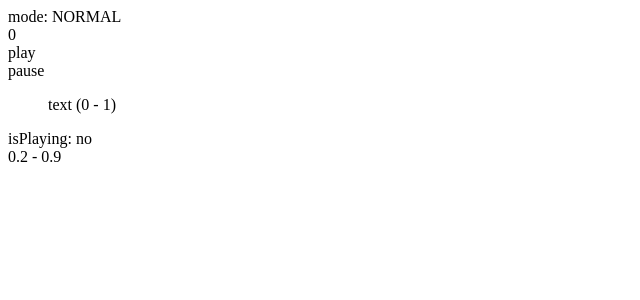
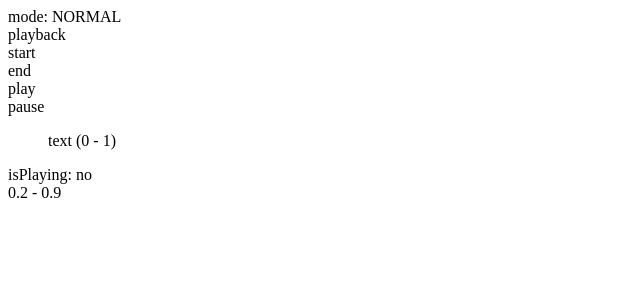
Before and after one commit to neojski/transcribe, a React app: page / in a window 1280 px wide. Shown: the top 300 px of the page, without its empty margins (0-640 px from the left). Built offline with nearby package versions, Linux system fonts and the light colour scheme; what mousetrap would draw is missing.

Commit message:
Add progress bars

```diff
--- a/src/actions/index.js
+++ b/src/actions/index.js
@@ -82,3 +82,10 @@ export const commit = () => {
     dispatch(play());
   }
 }
+
+export const setDuration = (duration) => {
+  return {
+    type: 'SET_DURATION',
+    duration,
+  };
+}
--- a/src/components/Chunks.js
+++ b/src/components/Chunks.js
@@ -1,6 +1,6 @@
 import React from 'react'
 import { connect } from 'react-redux'
-import { addChunk, setCurrentTime, play, pause } from '../actions'
+import { addChunk, setCurrentTime, play, pause, setDuration } from '../actions'
 import { Video } from './Video'
 
 const mapStateToProps = (state) => {
@@ -28,14 +28,25 @@ const mapDispatchToProps = (dispatch) => {
     },
     pause: () => {
       dispatch(pause());
+    },
+    setDuration: (duration) => {
+      dispatch(setDuration(duration));
     }
   }
 }
 
-const Chunks = ({ mode, video, chunks, current, onClick, setCurrentTime, play, pause }) => (
-  <div>
+const Chunks = ({ mode, video, chunks, current, onClick, setCurrentTime, play, pause, setDuration }) => {
+  let calc = (time) => {
+    return video.duration ? (time / video.duration) * 100 + '%' : 0
+  };
+
+  return <div>
     <div>mode: {mode}</div>
-    <div>{video.currentTime}</div>
+
+    <div><div style={{background: 'lightblue', width: calc(video.currentTime)}}>playback</div></div>
+    <div><div style={{background: 'yellowgreen', width: calc(current.start)}}>start</div></div>
+    <div><div style={{background: '#eee', width: calc(current.end)}}>end</div></div>
+
     <div onClick={play}>play</div>
     <div onClick={pause}>pause</div>
     <ul>
@@ -43,12 +54,12 @@ const Chunks = ({ mode, video, chunks, current, onClick, setCurrentTime, play, p
         <div key={chunk.id} onClick={() => onClick(current, 'new text')}>{chunk.data} ({chunk.start} - {chunk.end})</div>
       )}
     </ul>
-    <Video pause={pause} play={play} tick={setCurrentTime} isPlaying={video.isPlaying} startTime={current.start} endTime={current.end} currentTime={video.currentTime} />
+    <Video pause={pause} duration={setDuration} play={play} tick={setCurrentTime} isPlaying={video.isPlaying} startTime={current.start} endTime={current.end} currentTime={video.currentTime} />
     <div className="current">
       {current.start} - {current.end}
     </div>
   </div>
-);
+};
 
 
 const ChunksComponent = connect(
--- a/src/components/Video.js
+++ b/src/components/Video.js
@@ -64,6 +64,7 @@ export class Video extends React.Component {
 
   handleReady (e) {
     this._player = e.target;
+    this.props.duration(this._player.getDuration());
   }
 
   render () {
@@ -75,7 +76,7 @@ export class Video extends React.Component {
     };
     return <div>
       <div>isPlaying: {this.props.isPlaying ? 'yes' : 'no'}</div>
-      <YouTube videoId="M7lc1UVf-VE" opts={opts} onReady={this.handleReady.bind(this)} />
+      <YouTube videoId="hn67qSL6sJE" opts={opts} onReady={this.handleReady.bind(this)} />
     </div>
   }
 }
--- a/src/reducers/video.js
+++ b/src/reducers/video.js
@@ -1,4 +1,4 @@
-export default (state = {currentTime : 0, isPlaying : false}, action) => {
+export default (state = {currentTime: 0, isPlaying: false, duration: 0}, action) => {
   switch (action.type) {
     case 'PLAY':
       return { ...state, isPlaying: true }
@@ -6,6 +6,8 @@ export default (state = {currentTime : 0, isPlaying : false}, action) => {
       return { ...state, isPlaying: false }
     case 'CURRENT_TIME':
       return { ...state, currentTime: action.currentTime }
+    case 'SET_DURATION':
+      return { ...state, duration: action.duration }
     default:
       return state
   }
```
